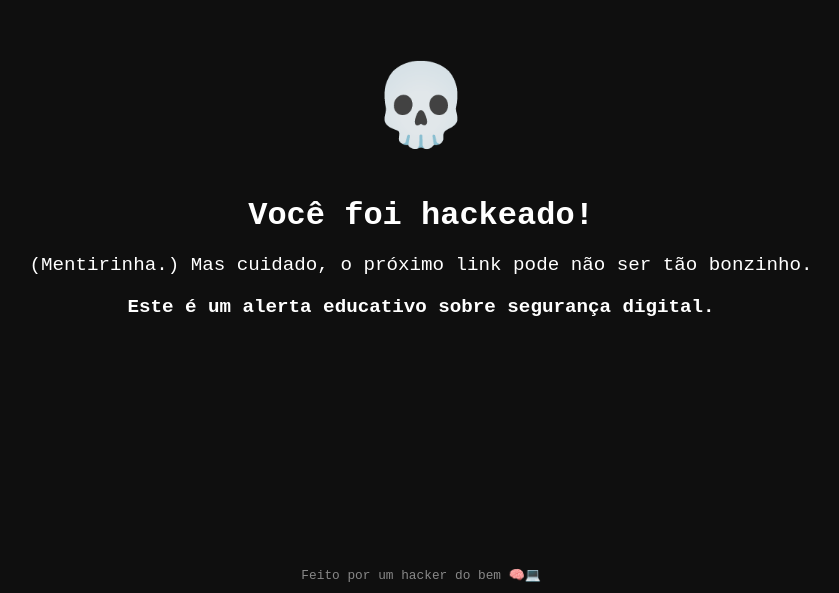
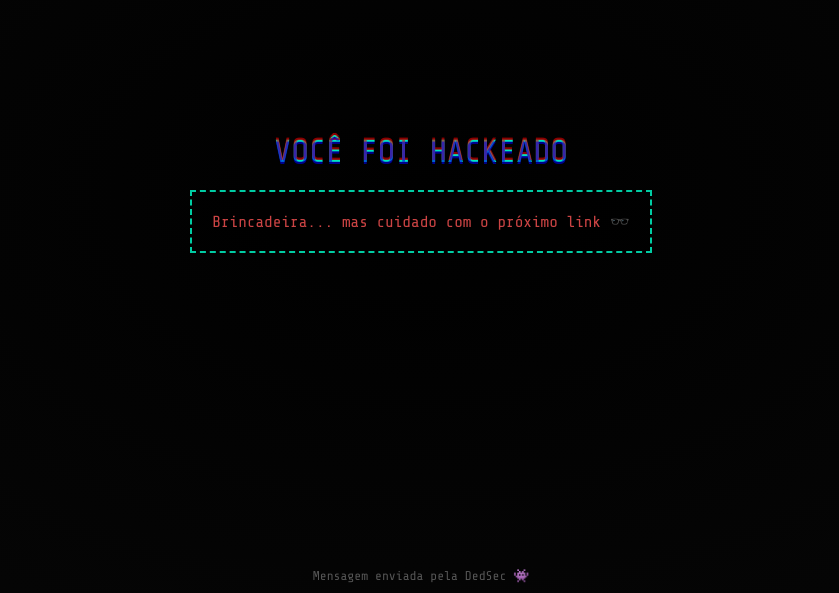
Before and after one commit to diegocossofrancisco/hacker-educativo, a plain HTML site: page index.html in a window 1280 px wide. Shown: the part 207-800 px from the top of the page, without its empty margins (219-1058 px from the left). Drawn offline with nearby package versions, Linux system fonts and the light colour scheme.

Commit message:
Visual Watch Dogs adicionado

```diff
--- a/index.html
+++ b/index.html
@@ -3,55 +3,99 @@
 <head>
   <meta charset="UTF-8">
   <meta name="viewport" content="width=device-width, initial-scale=1.0">
-  <title>Você foi hackeado</title>
+  <title>VOCÊ FOI HACKEADO</title>
+  <link href="https://fonts.googleapis.com/css2?family=Share+Tech+Mono&display=swap" rel="stylesheet">
   <style>
     body {
-      background-color: #0f0f0f;
-      color: #fff;
-      font-family: 'Courier New', Courier, monospace;
       margin: 0;
-      padding: 0;
+      height: 100vh;
+      background: radial-gradient(ellipse at center, #000000 0%, #060606 100%);
+      color: #00ffcc;
+      font-family: 'Share Tech Mono', monospace;
       display: flex;
       flex-direction: column;
+      align-items: center;
       justify-content: center;
-      align-items: center;
-      height: 100vh;
       text-align: center;
+      overflow: hidden;
     }
 
-    h1 {
+    .glitch {
       font-size: 2em;
-      margin-bottom: 10px;
+      position: relative;
+      color: #00ffcc;
+      animation: flicker 1.5s infinite alternate;
     }
 
-    p {
-      font-size: 1.2em;
-      margin: 10px 20px;
+    .glitch::before,
+    .glitch::after {
+      content: attr(data-text);
+      position: absolute;
+      left: 0;
+      width: 100%;
+      opacity: 0.6;
     }
 
-    .emoji {
-      font-size: 5em;
-      margin-bottom: 20px;
+    .glitch::before {
+      top: -2px;
+      color: red;
+      animation: glitchTop 1s infinite linear alternate-reverse;
+    }
+
+    .glitch::after {
+      top: 2px;
+      color: blue;
+      animation: glitchBottom 1s infinite linear alternate-reverse;
+    }
+
+    @keyframes glitchTop {
+      0% { transform: translateX(0); }
+      20% { transform: translateX(-2px); }
+      40% { transform: translateX(-5px); }
+      60% { transform: translateX(2px); }
+      100% { transform: translateX(0); }
+    }
+
+    @keyframes glitchBottom {
+      0% { transform: translateX(0); }
+      20% { transform: translateX(2px); }
+      40% { transform: translateX(5px); }
+      60% { transform: translateX(-2px); }
+      100% { transform: translateX(0); }
+    }
+
+    @keyframes flicker {
+      0% { opacity: 1; }
+      50% { opacity: 0.8; }
+      100% { opacity: 1; }
     }
 
     .footer {
       position: absolute;
       bottom: 10px;
       font-size: 0.8em;
-      color: #888;
+      color: #555;
+    }
+
+    .alert-box {
+      margin-top: 20px;
+      padding: 20px;
+      border: 2px dashed #00ffcc;
+      color: #ff5555;
+      background-color: rgba(0, 0, 0, 0.3);
+      font-size: 1em;
+      animation: flicker 2s infinite;
     }
   </style>
   <script>
     window.onload = function() {
-      alert("⚠️ VOCÊ FOI HACKEADO!\n\n(Brincadeira... mas podia ser real!)\nNão clique em qualquer link que você vê por aí.\n#SegurançaÉTudo");
+      alert("⚠️ VOCÊ FOI HACKEADO!\n\n(Brincadeira... mas podia ser real!)\nNão clique em qualquer link que você vê por aí.");
     }
   </script>
 </head>
 <body>
-  <div class="emoji">💀</div>
-  <h1>Você foi hackeado!</h1>
-  <p>(Mentirinha.) Mas cuidado, o próximo link pode não ser tão bonzinho.</p>
-  <p><strong>Este é um alerta educativo sobre segurança digital.</strong></p>
-  <div class="footer">Feito por um hacker do bem 🧠💻</div>
+  <div class="glitch" data-text="VOCÊ FOI HACKEADO">VOCÊ FOI HACKEADO</div>
+  <div class="alert-box">Brincadeira... mas cuidado com o próximo link 🕶️</div>
+  <div class="footer">Mensagem enviada pela DedSec 👾</div>
 </body>
 </html>
```
